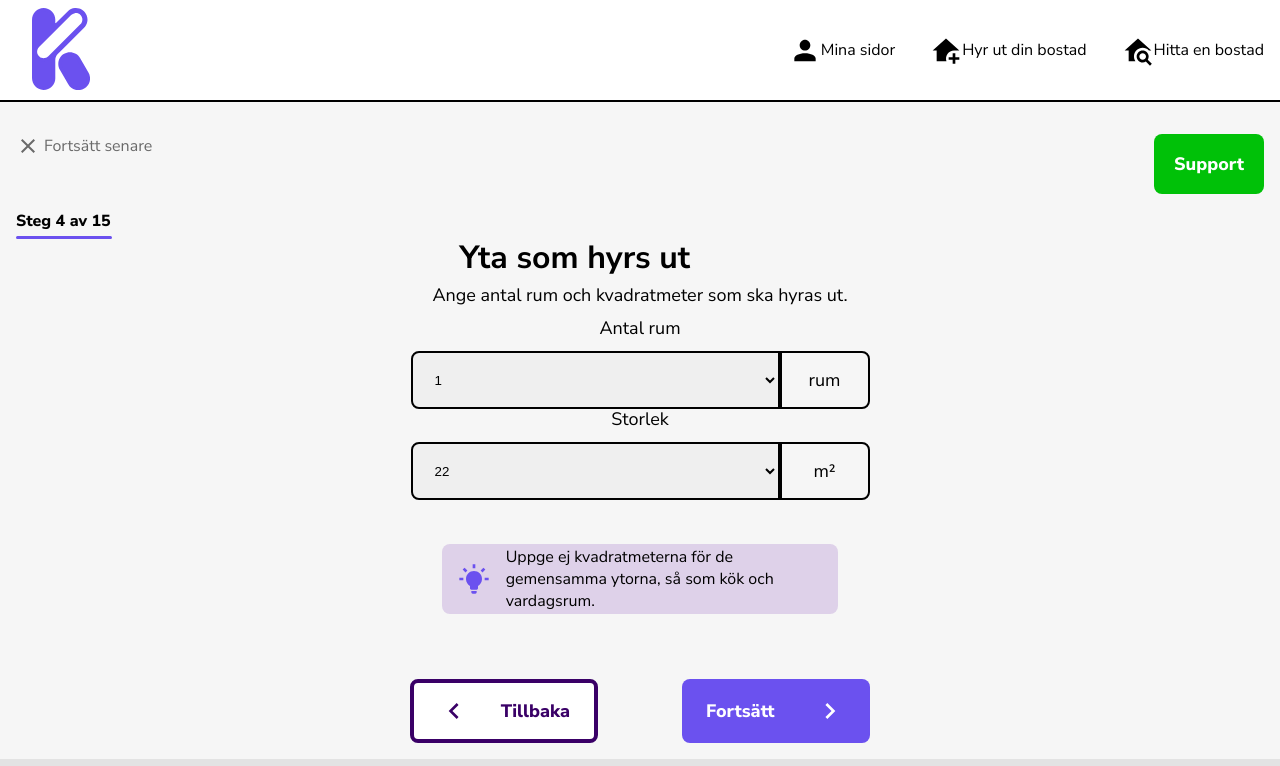
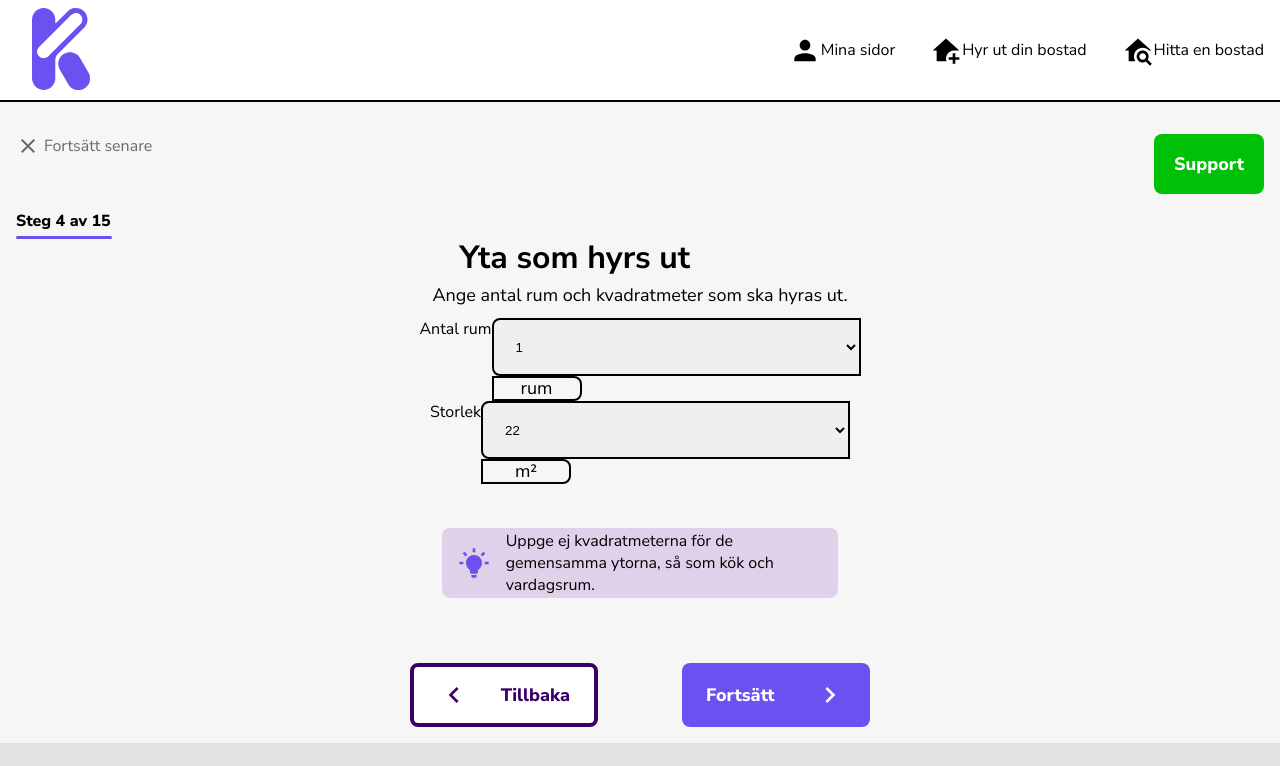
Before and after one commit to JennAnd/kollektiva2.0, a React (Create React App) app: page /rental-size in a window 1280 px wide. Shown: the top 766 px of the page. Built offline with nearby package versions, Linux system fonts and the light colour scheme.

Commit message:
Add div selectForm

```diff
--- a/src/pages/RentalSize/RentalSize.js
+++ b/src/pages/RentalSize/RentalSize.js
@@ -34,9 +34,11 @@ const RentalSizePage = (props) => {
           <p className={styles.text}>
             Ange antal rum och kvadratmeter som ska hyras ut.
           </p>
-          <p className={styles.text}>Antal rum</p>
           <form className={styles.form}>
-            <label htmlFor="size"></label>
+            <label className={styles.label} htmlFor="size">
+              Antal rum
+            </label>
+            <div className={styles.selectForm}>
               <select className={styles.select}>
                 <option value="size">1</option>
                 <option value="size">2</option>
@@ -47,10 +49,13 @@ const RentalSizePage = (props) => {
               <div className={styles.size}>
                 <p className={styles.textSize}>rum</p>
               </div>
+            </div>
           </form>
-          <p className={styles.text}>Storlek</p>
           <form className={styles.form}>
-            <label htmlFor="size"></label>
+            <label className={styles.label} htmlFor="size">
+              Storlek
+            </label>
+            <div className={styles.selectForm}>
               <select className={styles.select}>
                 <option value="size">22</option>
                 <option value="size">23</option>
@@ -60,6 +65,7 @@ const RentalSizePage = (props) => {
               </select>
               <div className={styles.size}>
                 <p className={styles.textSize}>m&sup2;</p>
+              </div>
             </div>
           </form>
 
```
Lines whose indentation alone changed are shown as unchanged.
